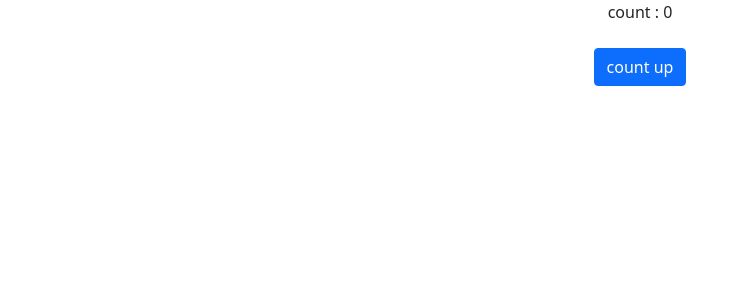
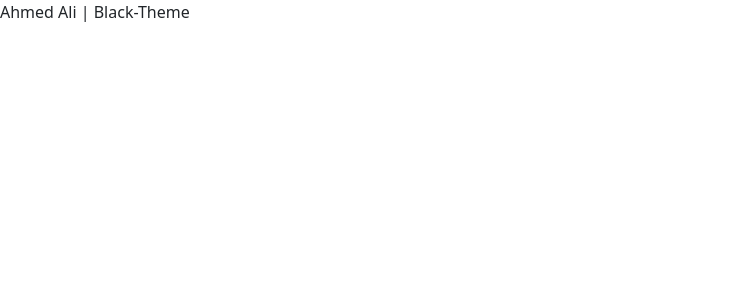
Before and after one commit to abdallahragab40/revision, a React (Create React App) app in the folder mahara/: page / in a window 1280 px wide. Shown: the top 300 px of the page, without its empty margins (0-749 px from the left). Built offline with nearby package versions, Linux system fonts and the light colour scheme.

Commit message:
useConext

```diff
--- a/mahara/src/App.js
+++ b/mahara/src/App.js
@@ -1,19 +1,9 @@
-import { useState, useMemo } from "react";
-import { Button } from "./components/Button";
+import Page from "./components/context/Page";
 
 function App() {
-  const [count, setCount] = useState(0);
-  const handleCount = () => setCount((c) => c + 1);
-  const memoizedBtn = useMemo(
-    () => <Button label="count up" onClick={handleCount} />,
-    []
-  );
   return (
     <>
-      <main className="container text-center">
-        <p>count : {count}</p>
-        {memoizedBtn}
-      </main>
+      <Page />
     </>
   );
 }
--- /dev/null
+++ b/mahara/src/components/context/Header.js
@@ -0,0 +1,8 @@
+import React from "react";
+import User from "./User";
+
+function Header(props) {
+  return <User />;
+}
+
+export default Header;
--- /dev/null
+++ b/mahara/src/components/context/Layout.js
@@ -0,0 +1,8 @@
+import React from "react";
+import Header from "./Header";
+
+function Layout(props) {
+  return <Header />;
+}
+
+export default Layout;
--- /dev/null
+++ b/mahara/src/components/context/Page.js
@@ -0,0 +1,20 @@
+import { createContext } from "react";
+import Layout from "./Layout";
+
+const user = { name: "Ahmed Ali" };
+const theme = { name: "Black-Theme" };
+
+export const UserContext = createContext();
+export const ThemeContext = createContext();
+
+function Page() {
+  return (
+    <UserContext.Provider value={user}>
+      <ThemeContext.Provider value={theme}>
+        <Layout />
+      </ThemeContext.Provider>
+    </UserContext.Provider>
+  );
+}
+
+export default Page;
--- /dev/null
+++ b/mahara/src/components/context/User.js
@@ -0,0 +1,15 @@
+import { useContext } from "react";
+import { UserContext, ThemeContext } from "./Page";
+
+function User() {
+  const user = useContext(UserContext);
+  const theme = useContext(ThemeContext);
+
+  return (
+    <div>
+      {user.name} | {theme.name}
+    </div>
+  );
+}
+
+export default User;
```
